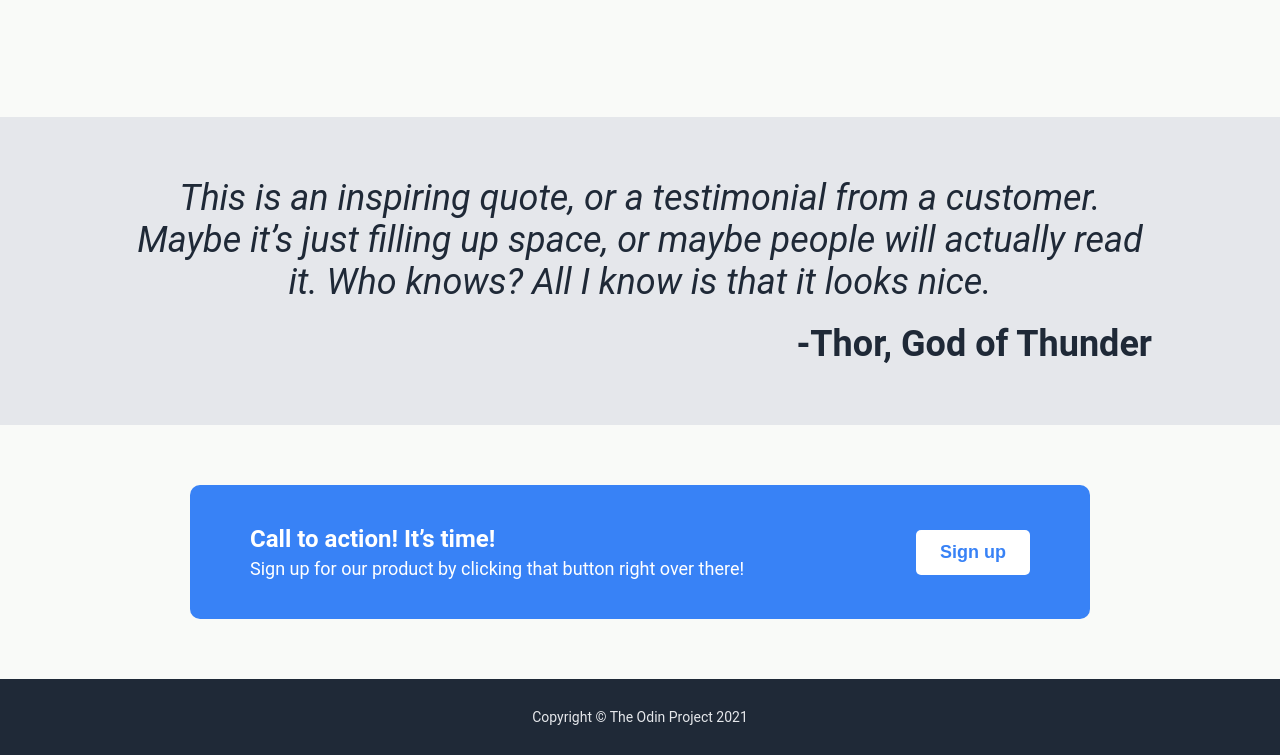
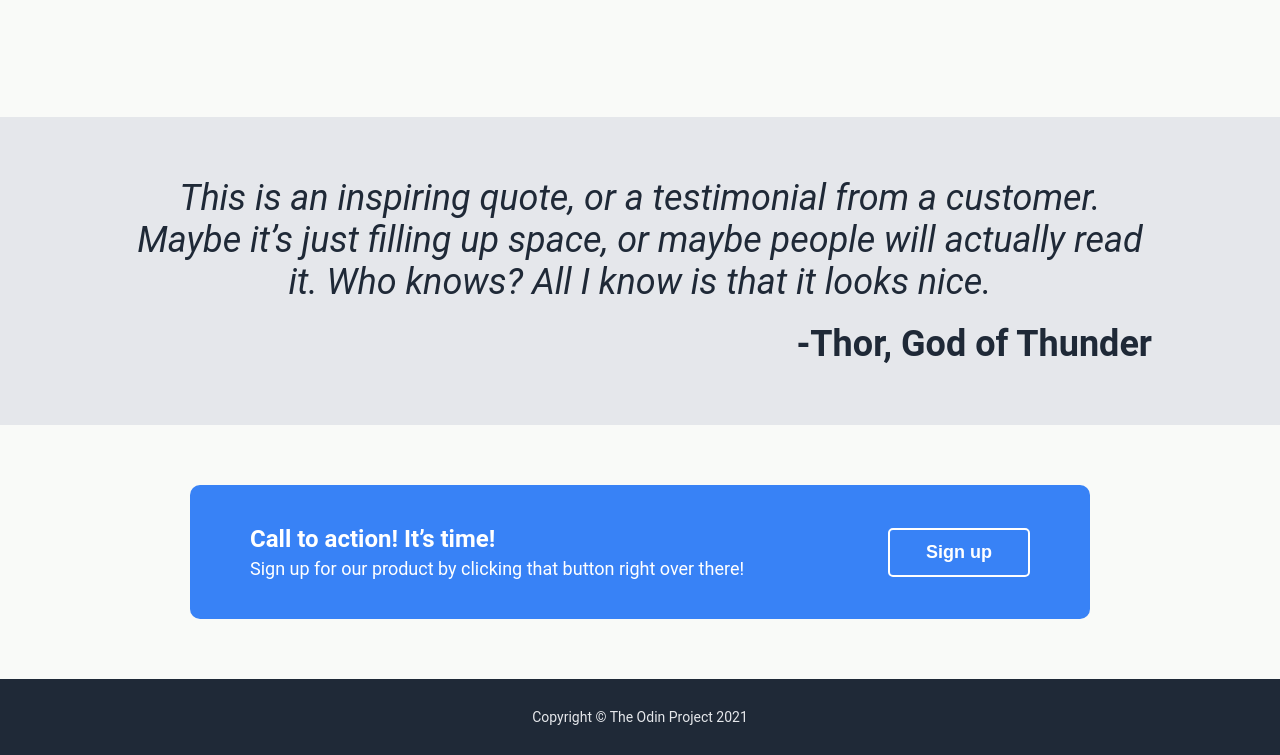
Before and after one commit to I-DMK/Project-Landing-Page, a plain HTML site: page index.html in a window 1280 px wide. Shown: the part 981-1736 px from the top of the page. Drawn offline with Linux system fonts and the light colour scheme.

Commit message:
Updated CTA button styling to match design

```diff
--- a/style.css
+++ b/style.css
@@ -213,19 +213,22 @@ nav ul li a {
 }
 
 .cta button {
-    background-color: white;
-    color: #3882F6;
+    background-color: transparent;
+    border: 2px solid white;
+    color: white;
     font-size: 18px;
     font-weight: bold;
-    padding: 12px 24px;
-    border: none;
+    padding: 12px 36px; /* Adjust padding for better size */
     border-radius: 5px;
     cursor: pointer;
+    transition: background-color 0.3s ease, color 0.3s ease;
 }
 
 .cta button:hover {
-    background-color: #f1f1f1;
+    background-color: white;
+    color: #3882F6;
 }
+
 
 
 /* Footer */
```
